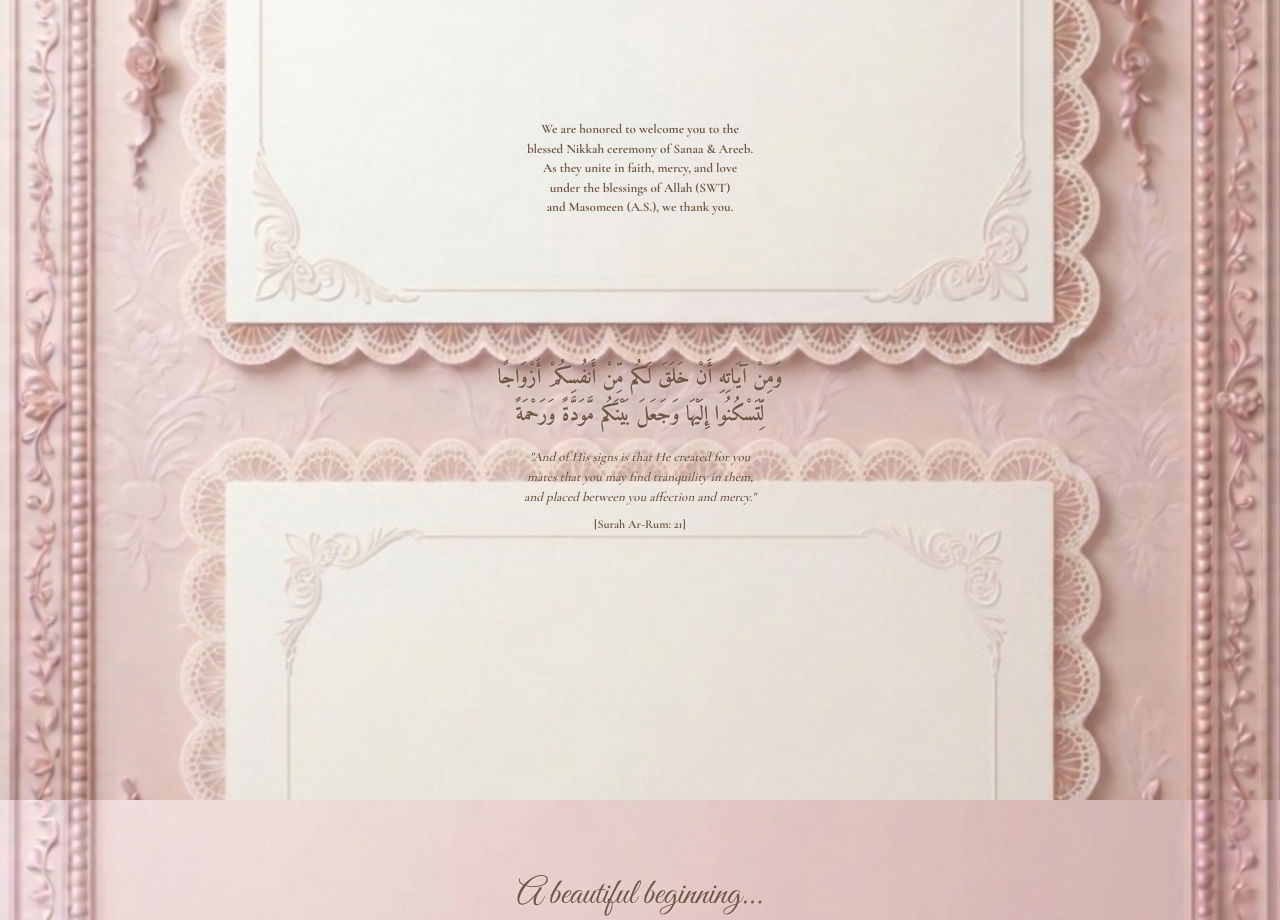
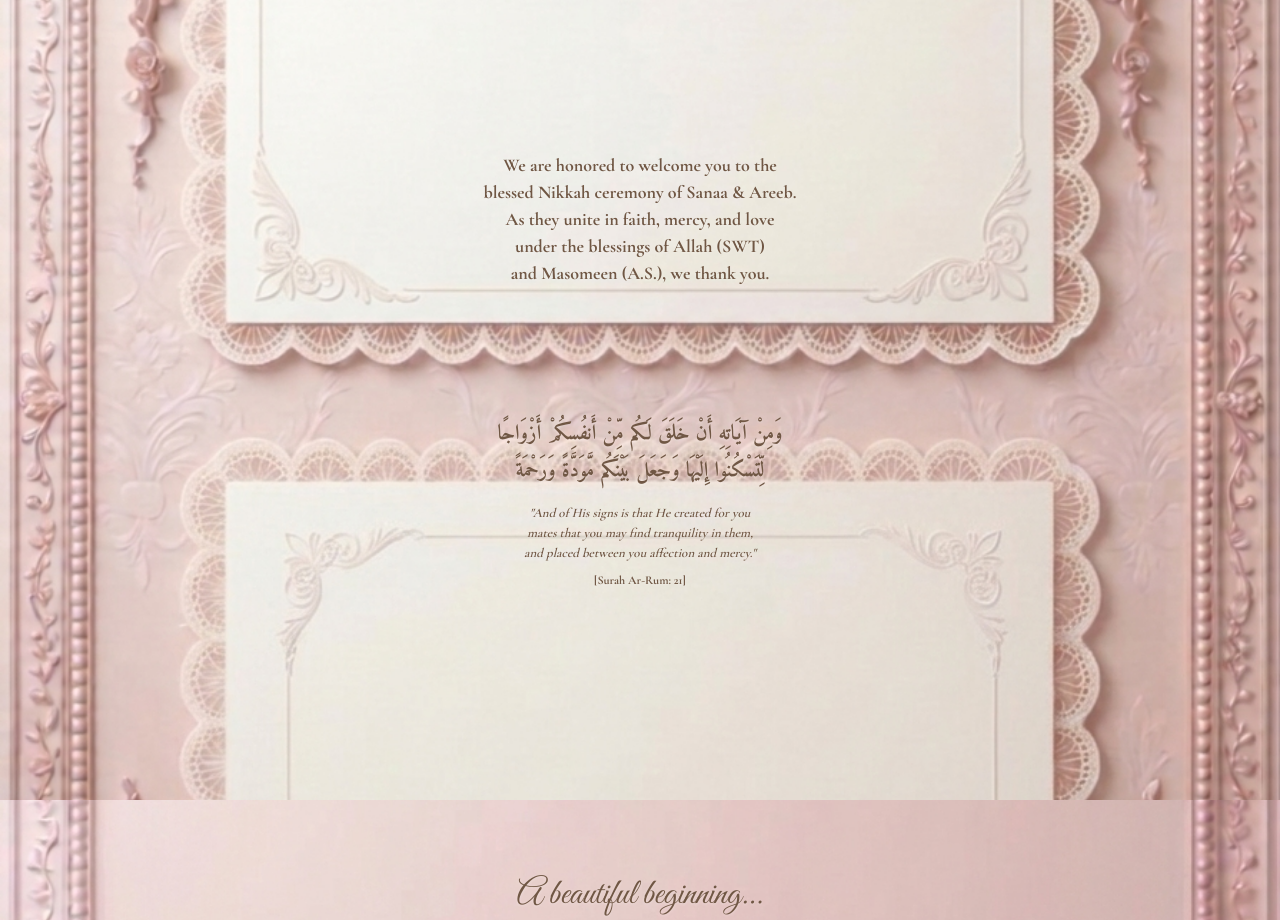
Before and after one commit to ivoryvows/Template, a plain HTML site: page index.html in a window 1280 px wide. Shown: the part 1600-2520 px from the top of the page. Drawn offline with nearby package versions, Linux system fonts and the light colour scheme.

Commit message:
Update index.html

```diff
--- a/index.html
+++ b/index.html
@@ -279,7 +279,7 @@ p {
 
 .welcomeText {
   position:absolute;
-  top:15vh;
+  top:19vh;
   left:0;
   right:0;
   width:100%;
@@ -291,7 +291,7 @@ p {
 }
 
 .welcomeText p {
-  font-size:13px;
+  font-size:18px;
   line-height:1.5;
   font-weight:700;
   color:var(--darkBeige);
@@ -301,7 +301,7 @@ p {
 
 .ayatQuote {
   position:absolute;
-  top:45vh;
+  top:52vh;
   left:0;
   right:0;
   width:100%;
```
